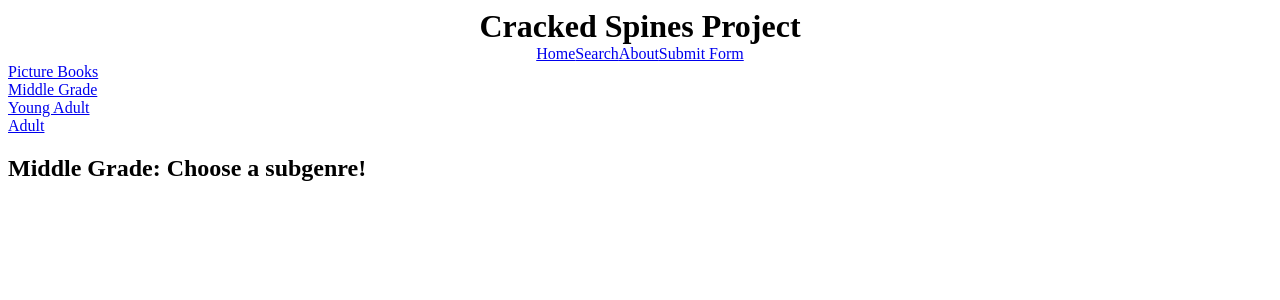
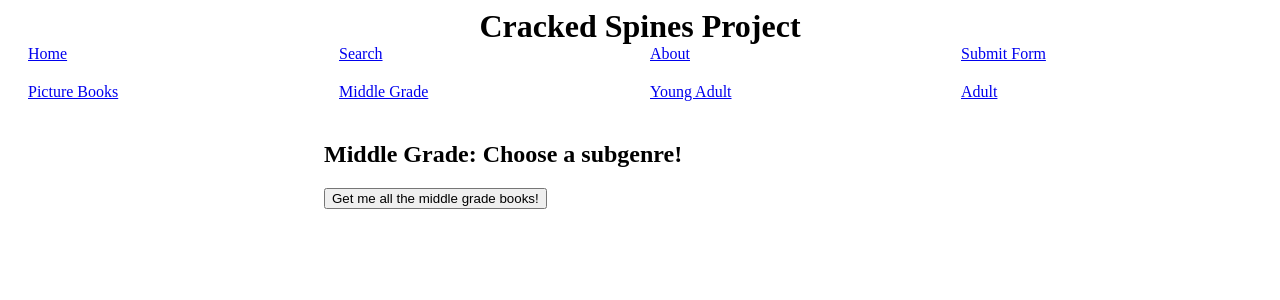
Before and after one commit to nonbinaryfrog/csprojectmvp, a Vue app: page /MG in a window 1280 px wide. Shown: the top 300 px of the page. Built offline with nearby package versions, Linux system fonts and the light colour scheme; the HTML template or start-up script is replaced by a standard one.

Commit message:
"Added CSS styling"

```diff
--- a/src/App.vue
+++ b/src/App.vue
@@ -35,7 +35,10 @@ h1 {
 }
 
 #navBar {
-  text-align: center;
-  margin: auto;
+  margin: 0 auto;
+  display: grid;
+  grid-template-columns: repeat(4, 1fr);
+  padding-bottom: 20px;
+  padding-left: 20px;
 }
 </style>
--- a/src/components/About.vue
+++ b/src/components/About.vue
@@ -1,5 +1,5 @@
 <template>
-    <div>
+    <div class="about-page">
         <h2> Mission Statement </h2>
         <h3>
             The Cracked Spines Project is a library database for readers
@@ -22,5 +22,8 @@ export default {
 </script>
 
 <style>
-
+.about-page {
+  margin: auto;
+  width: 50%;
+}
 </style>
--- a/src/components/Home.vue
+++ b/src/components/Home.vue
@@ -1,5 +1,6 @@
 <template>
   <div>
+    <div class="genrecards">
     <div class="genre-card">
       <router-link to="/PB">Picture Books</router-link>
     </div>
@@ -11,6 +12,7 @@
     </div>
     <div class="genre-card">
       <router-link to="/Adult">Adult</router-link>
+    </div>
     </div>
     <router-view></router-view>
   </div>
@@ -25,4 +27,12 @@ export default {
 };
 </script>
 
-<style></style>
+<style>
+.genrecards {
+  margin: 0 auto;
+  display: grid;
+  grid-template-columns: repeat(4, 1fr);
+  padding-bottom: 20px;
+  padding-left: 20px;
+}
+</style>
--- a/src/components/Search.vue
+++ b/src/components/Search.vue
@@ -1,5 +1,5 @@
 <template>
-    <div>This is the search page.</div>
+    <div>Under Construction! This will be where the search page goes.</div>
 </template>
 
 <script>
--- a/src/components/views/AdultGenres.vue
+++ b/src/components/views/AdultGenres.vue
@@ -1,6 +1,7 @@
 <template>
-  <div>
+  <div class="book-options">
     <h2>Adult: Choose a subgenre!</h2>
+    <button> Get me all the adult books! </button>
   </div>
 </template>
 
@@ -13,4 +14,9 @@ export default {
 };
 </script>
 
-<style></style>
+<style>
+.book-options {
+  margin: auto;
+  width: 50%;
+}
+</style>
--- a/src/components/views/MGGenres.vue
+++ b/src/components/views/MGGenres.vue
@@ -1,6 +1,7 @@
 <template>
-  <div>
+  <div class="book-options">
     <h2>Middle Grade: Choose a subgenre!</h2>
+    <button> Get me all the middle grade books! </button>
   </div>
 </template>
 
@@ -13,4 +14,9 @@ export default {
 };
 </script>
 
-<style></style>
+<style>
+.book-options {
+  margin: auto;
+  width: 50%;
+}
+</style>
--- a/src/components/views/PBGenres.vue
+++ b/src/components/views/PBGenres.vue
@@ -1,6 +1,7 @@
 <template>
-  <div>
+  <div class="book-options">
     <h2>Picture Books: Choose a subgenre!</h2>
+    <button> Get me all the picture books! </button>
   </div>
 </template>
 
@@ -13,4 +14,9 @@ export default {
 };
 </script>
 
-<style></style>
+<style>
+.book-options {
+  margin: auto;
+  width: 50%;
+}
+</style>
--- a/src/components/views/YAGenres.vue
+++ b/src/components/views/YAGenres.vue
@@ -1,6 +1,7 @@
 <template>
-  <div>
+  <div class="book-options">
     <h2>Young Adult: Choose a subgenre!</h2>
+    <button> Get me all the YA books! </button>
   </div>
 </template>
 
@@ -13,4 +14,9 @@ export default {
 };
 </script>
 
-<style></style>
+<style>
+.book-options {
+  margin: auto;
+  width: 50%;
+}
+</style>
```
